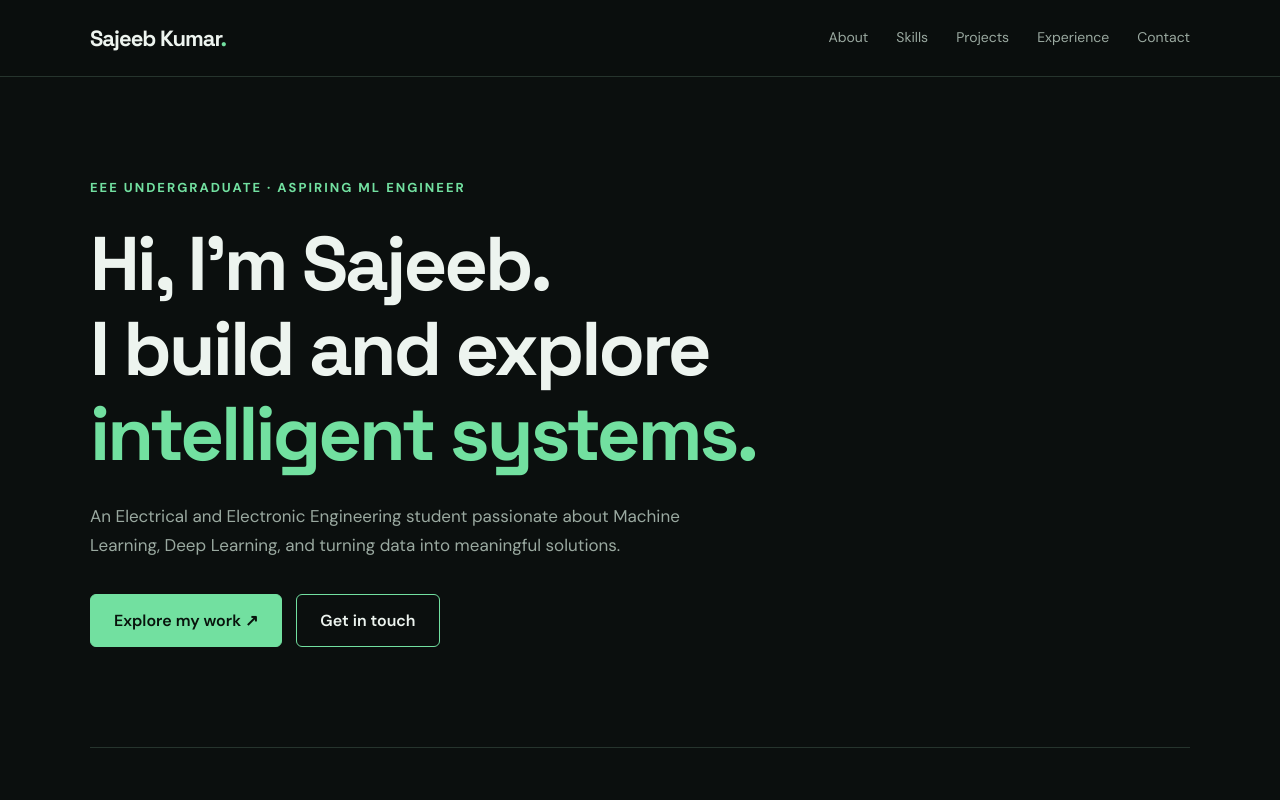
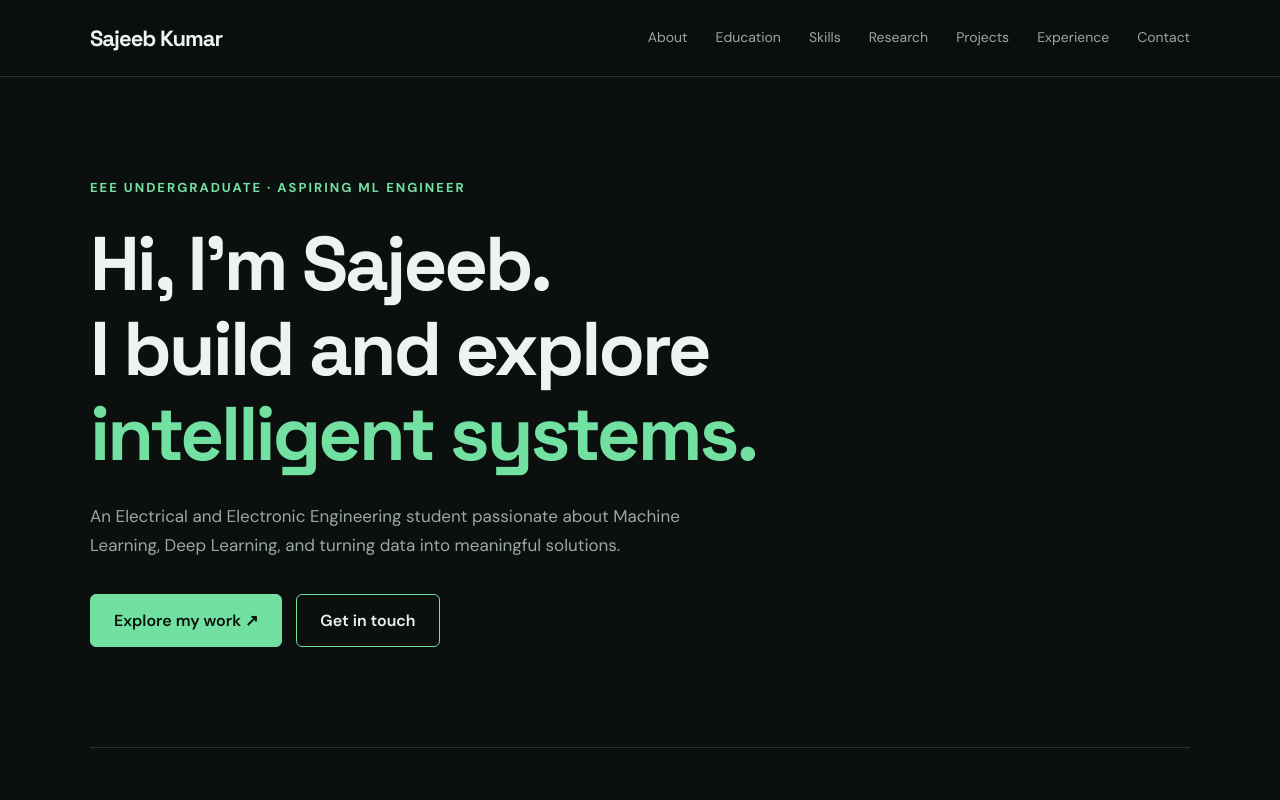
Before and after one commit to sajeeb-kumar/sajeeb-kumar.github.io, a plain HTML site: page index.html in a window 1280 px wide. Shown: the top 800 px of the page. Drawn offline with Linux system fonts and the light colour scheme.

Commit message:
Modify header navigation links
Updated navigation links in the header section.

```diff
--- a/index.html
+++ b/index.html
@@ -301,11 +301,13 @@
 
 <header>
   <nav class="container">
-    <a href="#" class="logo">Sajeeb Kumar<span>.</span></a>
+    <a href="#" class="logo">Sajeeb Kumar</a>
 
     <ul class="nav-links">
       <li><a href="#about">About</a></li>
+      <li><a href="#skills">Education</a></li>
       <li><a href="#skills">Skills</a></li>
+      <li><a href="#skills">Research</a></li>
       <li><a href="#projects">Projects</a></li>
       <li><a href="#experience">Experience</a></li>
       <li><a href="#contact">Contact</a></li>
```
